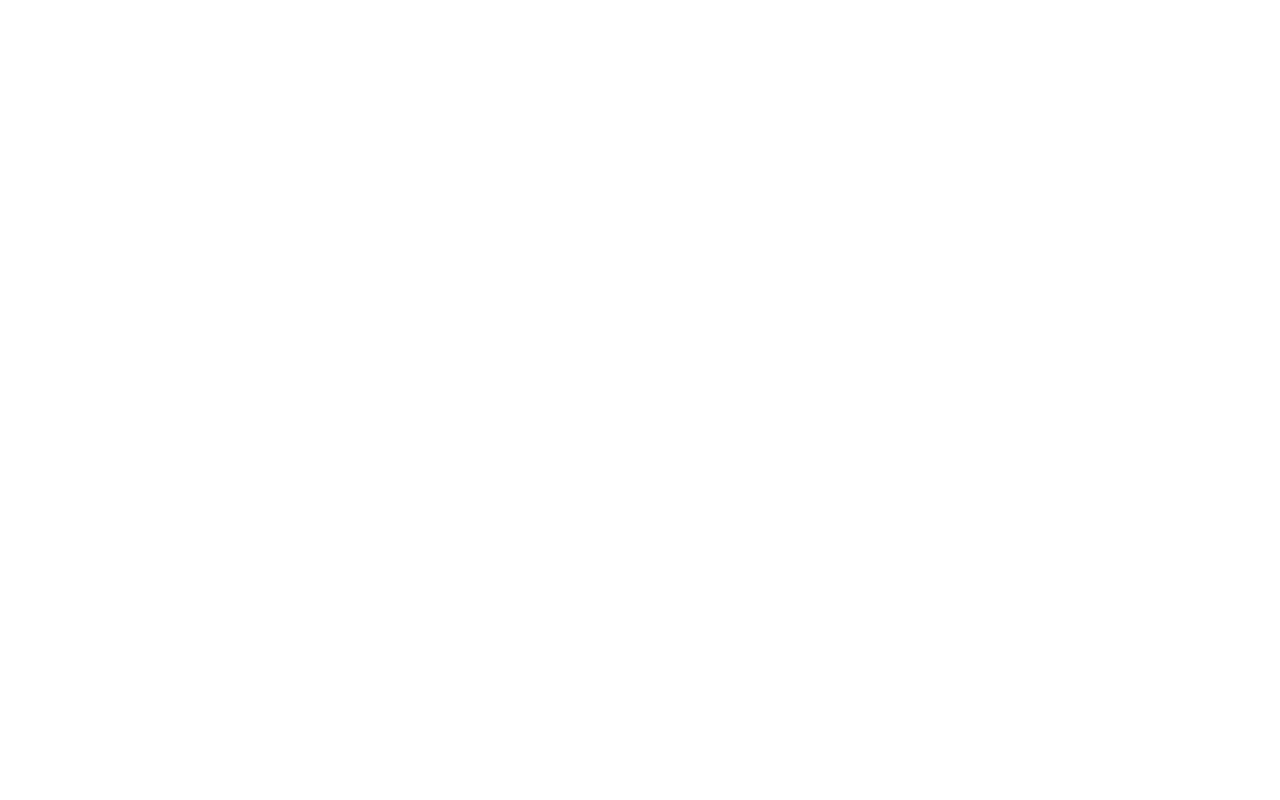
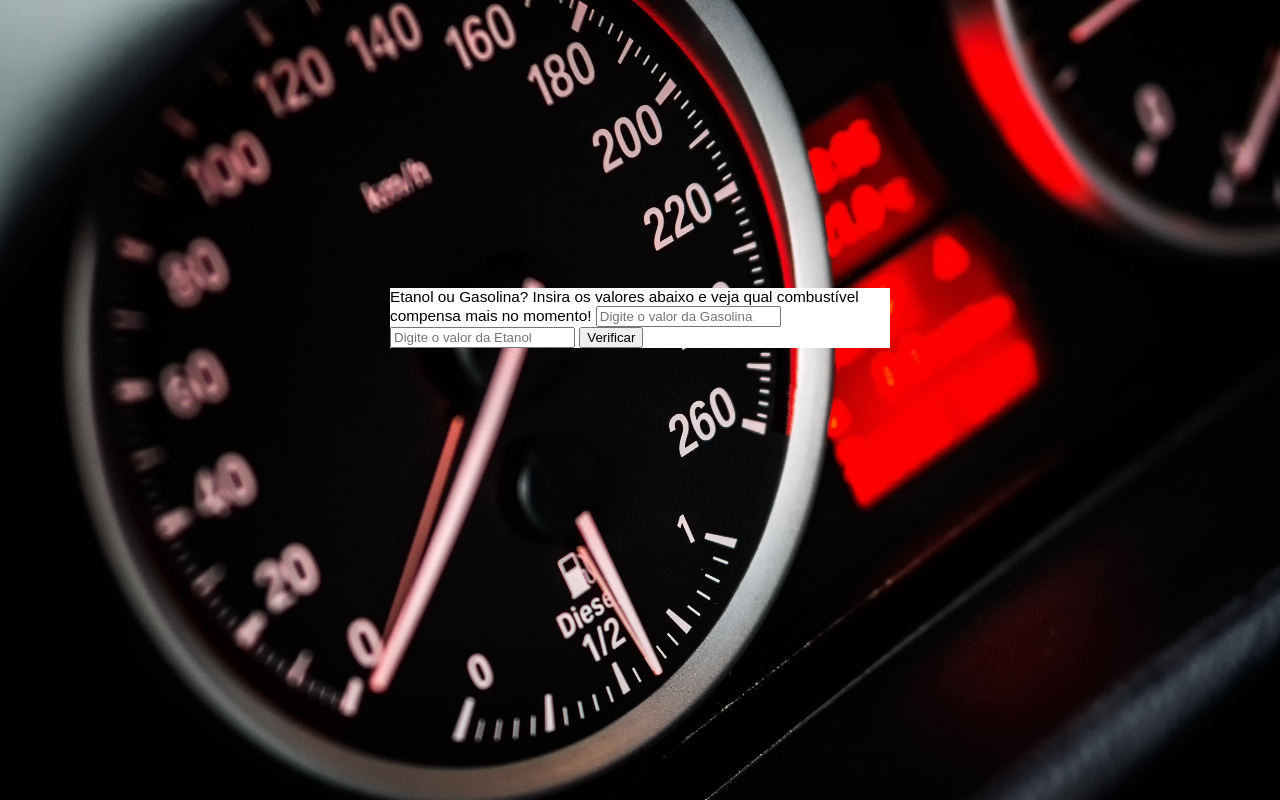
Before and after one commit to mcarnelos/projeto-etanol-ou-gasolina, a plain HTML site: page index.html in a window 1280 px wide. Drawn offline with Linux system fonts and the light colour scheme.

Commit message:
Inclusao dos inputs no html

```diff
--- a/index.html
+++ b/index.html
@@ -9,6 +9,17 @@
 </head>
 <body>
 
+    <div class="container">
+        Etanol ou Gasolina?
+        Insira os valores abaixo e veja qual combustível compensa mais no momento!
+        <input type="number" id="val_gasolina" placeholder="Digite o valor da Gasolina">
+        <input type="number" id="val_etanol" placeholder="Digite o valor da Etanol">
+        <button onclick="calcular()">Verificar</button>
+    </div>
+
+    <div class="resultado">
+
+    </div>
 
     <script src="./script.js"></script>
 </body>
--- a/style.css
+++ b/style.css
@@ -0,0 +1,35 @@
+html {
+    font-size: 62.5%;
+}
+
+body {
+    margin: 0;
+    padding: 0;
+    background-image: url('./assets/imagem-painel.jpg');
+    background-size: cover;
+    background-repeat: no-repeat;
+    background-attachment: fixed;
+    font-family: Arial, Helvetica, sans-serif;
+    font-size: 1.6rem;
+}
+
+.container {
+    margin: auto;
+    background-color: white;
+    max-width: 500px;
+    max-height: 100vh;
+    margin-top: 30rem;
+
+}
+
+@media only screen and (max-width: 95rem){
+    html {
+        font-size: 60%;
+    }
+}
+
+@media only screen and (max-width: 65rem){
+    html {
+        font-size: 58%;
+    }
+}
```
